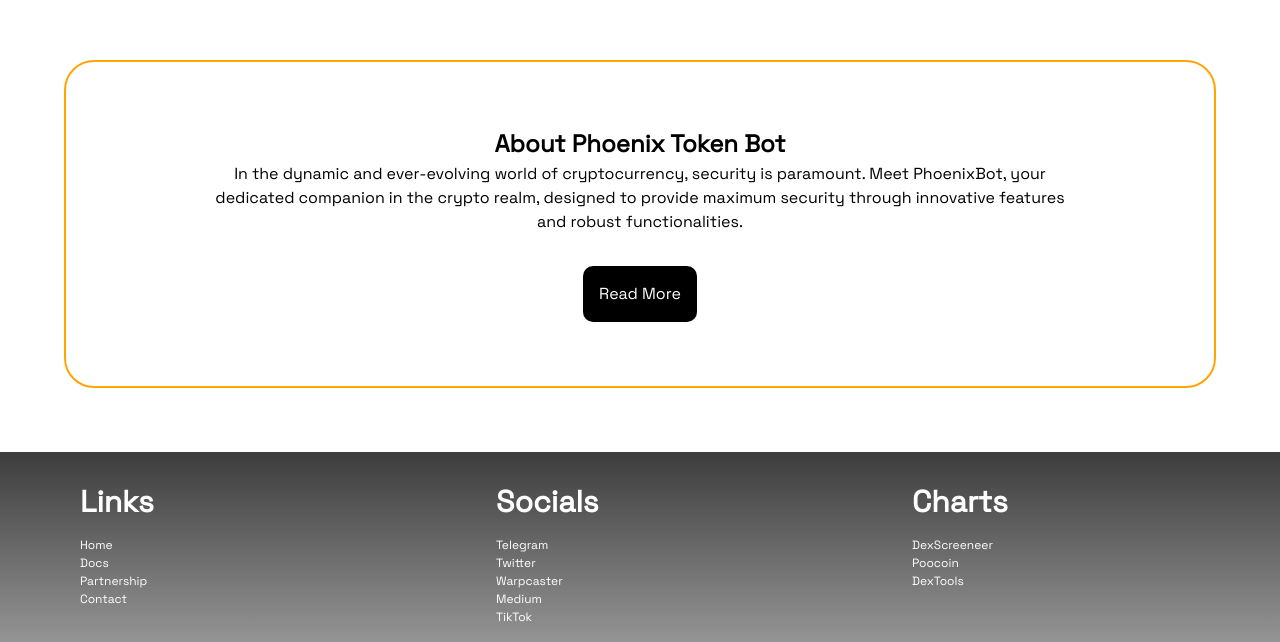
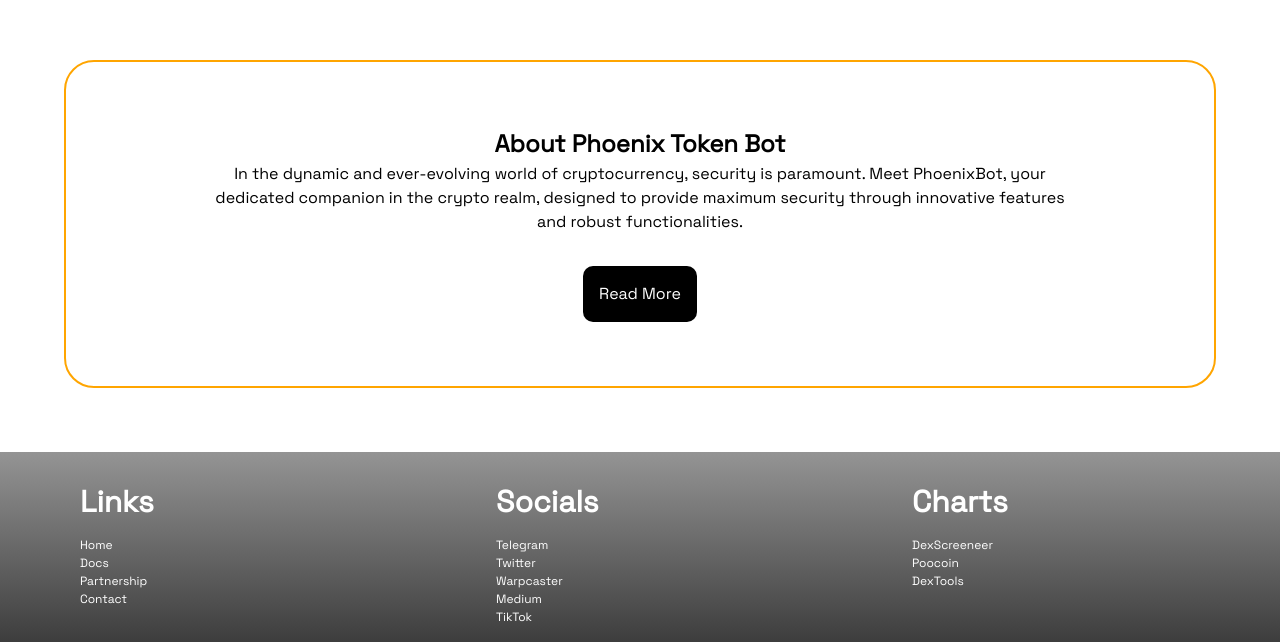
Before and after one commit to gamertechsdefi/Phoenix-Bot-Waitlist, a Next.js app: page / in a window 1280 px wide. Shown: the part 3770-4412 px from the top of the page. Built offline with nearby package versions, Linux system fonts and the light colour scheme.

Commit message:
Update quicklinks.js

```diff
--- a/src/app/components/quicklinks.js
+++ b/src/app/components/quicklinks.js
@@ -6,14 +6,14 @@
     <div
     style={{
       background: "rgb(61,61,61)",
-      background: "linear-gradient(180deg, rgba(61,61,61,1) 0%, rgba(148,148,148,1) 100%)",
+      background: "linear-gradient(0deg, rgba(61,61,61,1) 0%, rgba(148,148,148,1) 100%)",
     }}
     className="mt-16 p-4 flex text-left w-screen justify-center md:w-full flex-row">
       <div className="flex-1 text-white">
         <div
           className="flex flex-col mx-4  md:mx-16"
         >
-          <h1 className="text md:text-3xl w-1/3 font-bold py-4">
+          <h1 className="text- md:text-3xl w-1/3 font-bold py-4">
             Links
           </h1>
           <div  className="flex flex-col" style={{fontSize: "12px"}}>
```
